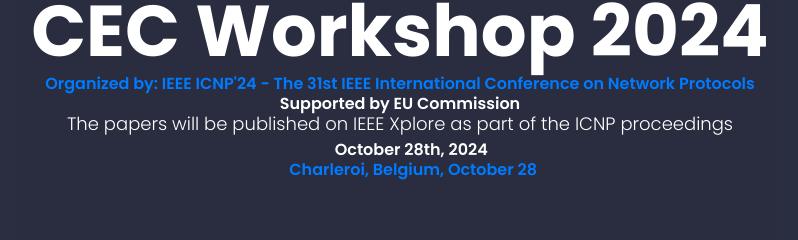
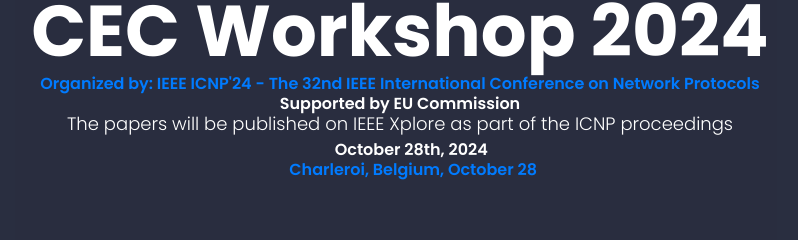
Before and after one commit to RaulGracia/cec24.github.io, a plain HTML site: page index.html in a window 1280 px wide. Shown: the part 340-580 px from the top of the page, 240-1038 px from the left. Drawn offline with nearby package versions, Linux system fonts and the light colour scheme; some icons are missing; a web font is replaced by a local one.

Commit message:
Update index.html

```diff
--- a/index.html
+++ b/index.html
@@ -53,7 +53,7 @@
         <h1 class="text-white">
           CEC Workshop 2024
         </h1>
-	<h5><a href="https://icnp24.cs.ucr.edu/" target="_blank">Organized by: IEEE ICNP'24 - The 31st IEEE International Conference on Network Protocols</a> </h5>
+	<h5><a href="https://icnp24.cs.ucr.edu/" target="_blank">Organized by: IEEE ICNP'24 - The 32nd IEEE International Conference on Network Protocols</a> </h5>
         <h5 class="text-white"> Supported by EU Commission</h5>
         <h4> The papers will be published on IEEE Xplore as part of the ICNP proceedings </h4>
         <br>
```
